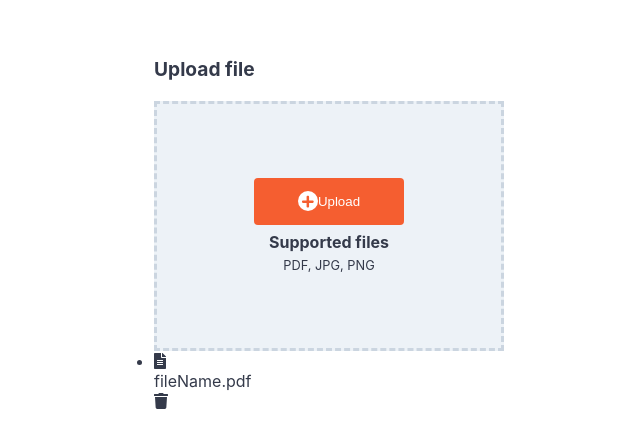
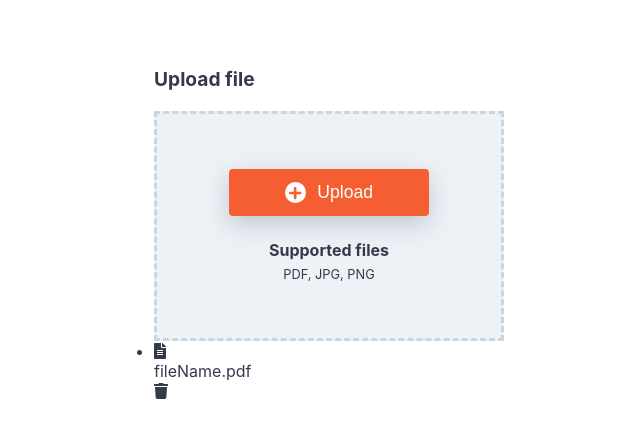
Before and after one commit to mariofornaroli/y-react-upload-file, a React (Create React App) app: page / in a window 1280 px wide. Shown: the part 166-614 px from the top of the page, without its empty margins (311-951 px from the left). Built offline with nearby package versions, Linux system fonts and the light colour scheme.

Commit message:
File upload card style

```diff
--- a/src/FileUpload/FileUpload.jsx
+++ b/src/FileUpload/FileUpload.jsx
@@ -24,12 +24,12 @@ return (
     <>
         <div className="file-card">
 
-            <div className="fileinputs">
+            <div className="file-inputs">
                 <input type="file" onChange={uploadHandler} />
                 <button>
-                    <div className="icon">
+                    <i>
                         <FontAwesomeIcon icon={faPlus} />
-                    </div>
+                    </i>
                     Upload
                 </button>
             </div>
--- a/src/FileUpload/FileUpload.scss
+++ b/src/FileUpload/FileUpload.scss
@@ -7,12 +7,11 @@
     border: 3px dashed #cbd5e0;
     background-color: #edf2f7;
     min-width: 350px;
-    min-height: 250px;
+    min-height: 230px;
 
-    .fileinputs {
+    .file-inputs {
         position: relative;
-        max-width: 150px;
-        margin-bottom: 2em;
+        margin-bottom: 1.5em;
 
         input {
             position: relative;
@@ -20,6 +19,8 @@
             opacity: 0;
             z-index: 2;
             cursor: pointer;
+            height: 46px;
+            max-width: 200px;
         }
 
         button {
@@ -27,6 +28,7 @@
             top: 0px;
             left: 0px;
             width: 100%;
+            height: 100%;
             z-index: 1;
             display: flex;
             justify-content: center;
@@ -34,14 +36,16 @@
 
             color: #fff;
             background-color: #f55e30;
+            font-size: 1.1rem;
             cursor: pointer;
             border-radius: 4px;
             border: none;
             outline: none;
-            padding: 1em;
+            // padding: 1em;
             transition: background-color 0.4s;
+            box-shadow: 0px 8px 24px rgba(149, 157, 165, 0.5);
 
-            .icon {
+            i {
                 width: 1.5em;
                 height: 1.5em;
                 padding: 0.4em;
@@ -51,6 +55,8 @@
                 display: flex;
                 justify-content: center;
                 align-items: center;
+                margin-right: 0.8em;
+                font-size: 0.8em;
             }
         }
 
```
